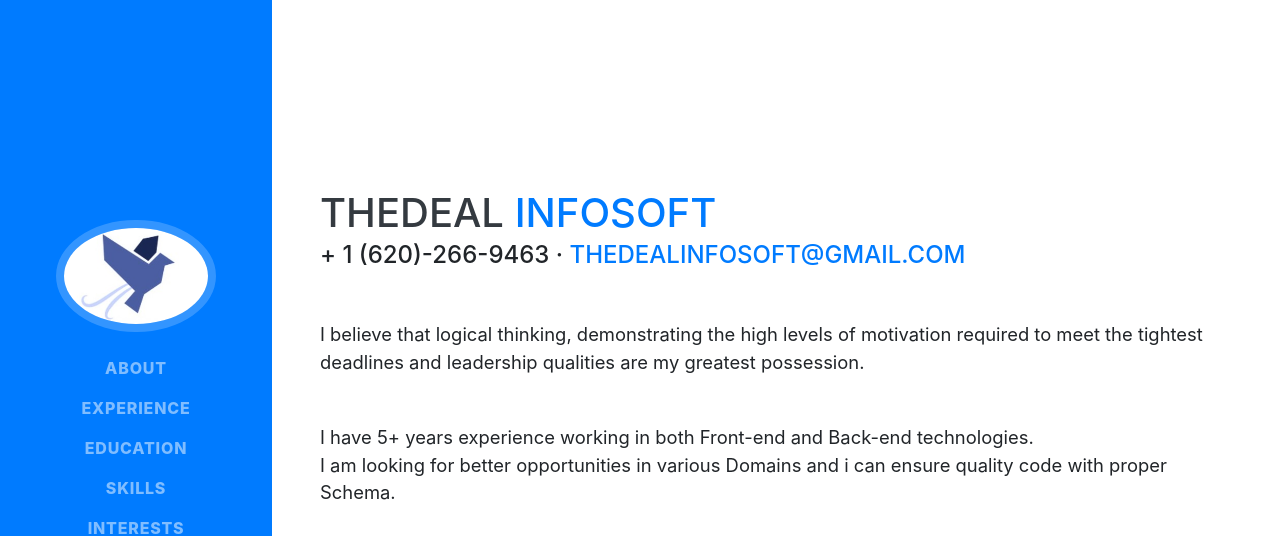
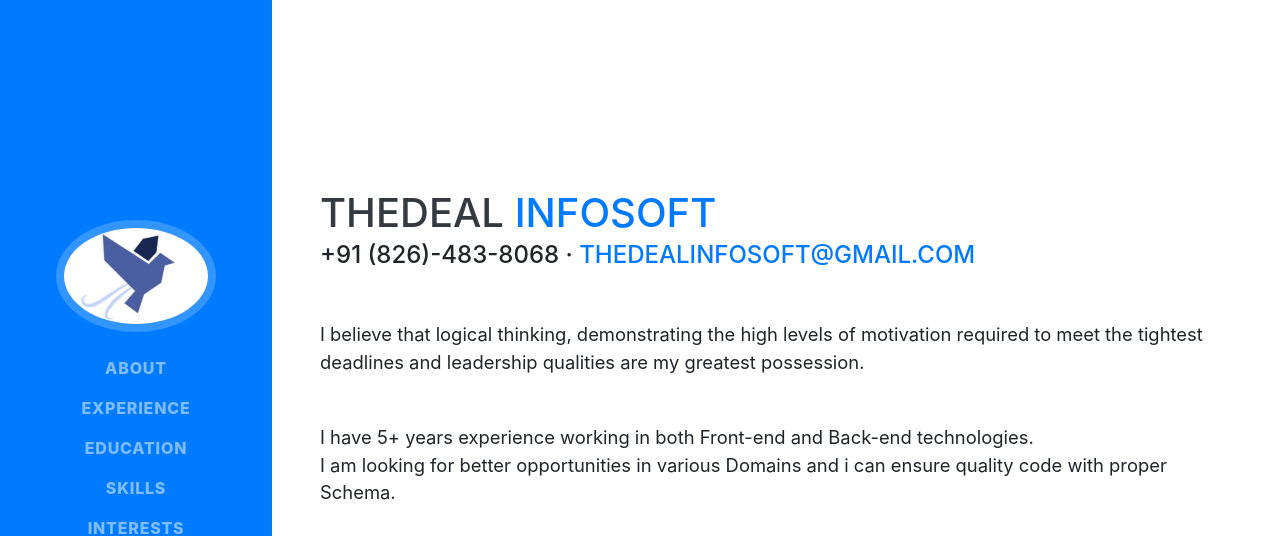
Before and after one commit to thedealinfosoft/thedealinfosoft.github.io, a website with bundled scripts: page index.html in a window 1280 px wide. Shown: the top 536 px of the page. Built offline with nearby package versions, Linux system fonts and the light colour scheme; a web font is replaced by a local one.

Commit message:
Update index.html

```diff
--- a/index.html
+++ b/index.html
@@ -68,7 +68,7 @@
                 <span class="text-primary">INFOSOFT</span>
             </h1>
             <div class="subheading mb-5">
-                + 1 (620)-266-9463 ·
+                +91 (826)-483-8068 ·
                 <a href="mailto:name@email.com">thedealinfosoft@gmail.com</a>
             </div>
             <p class="lead mb-5">
```
